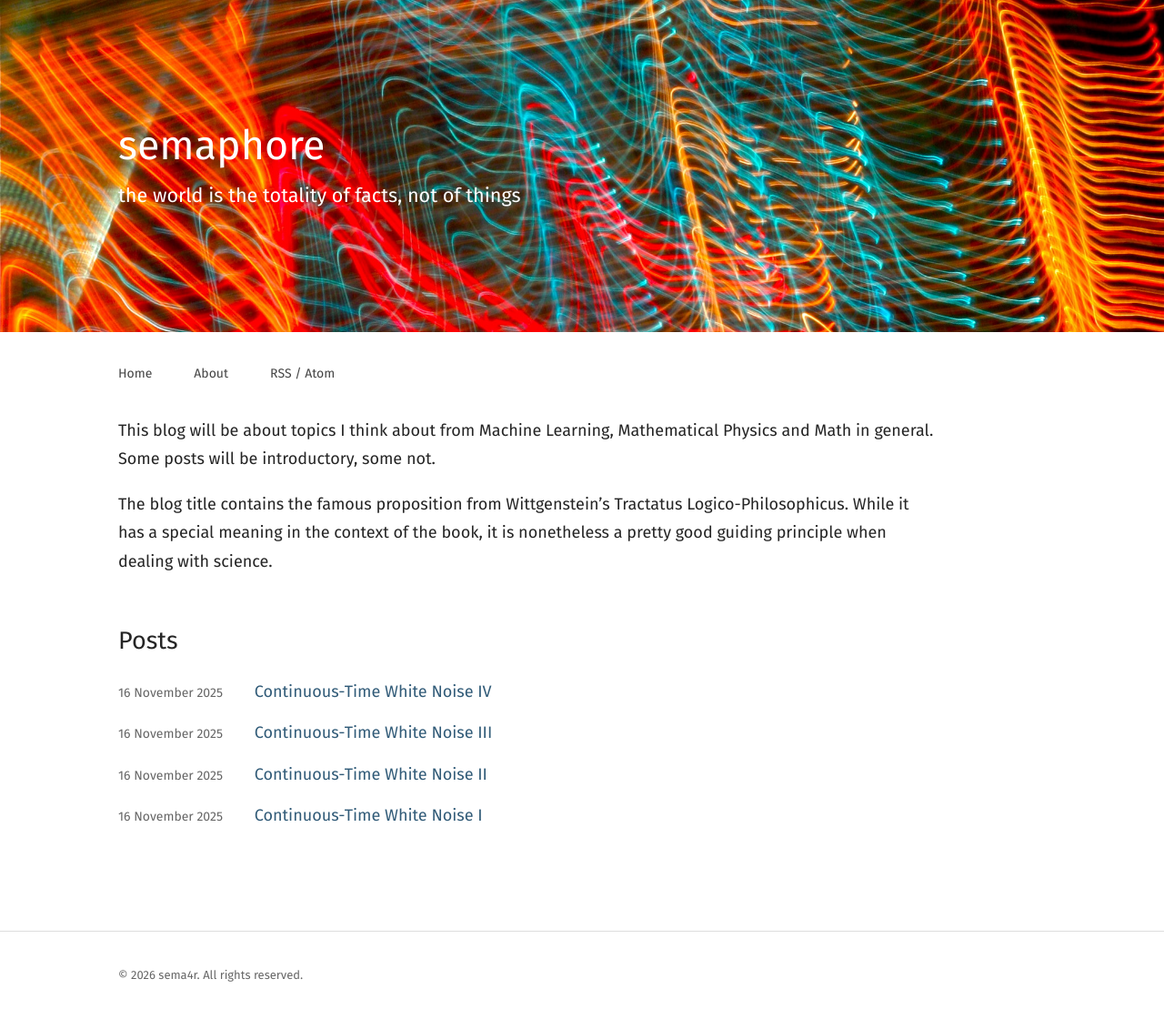
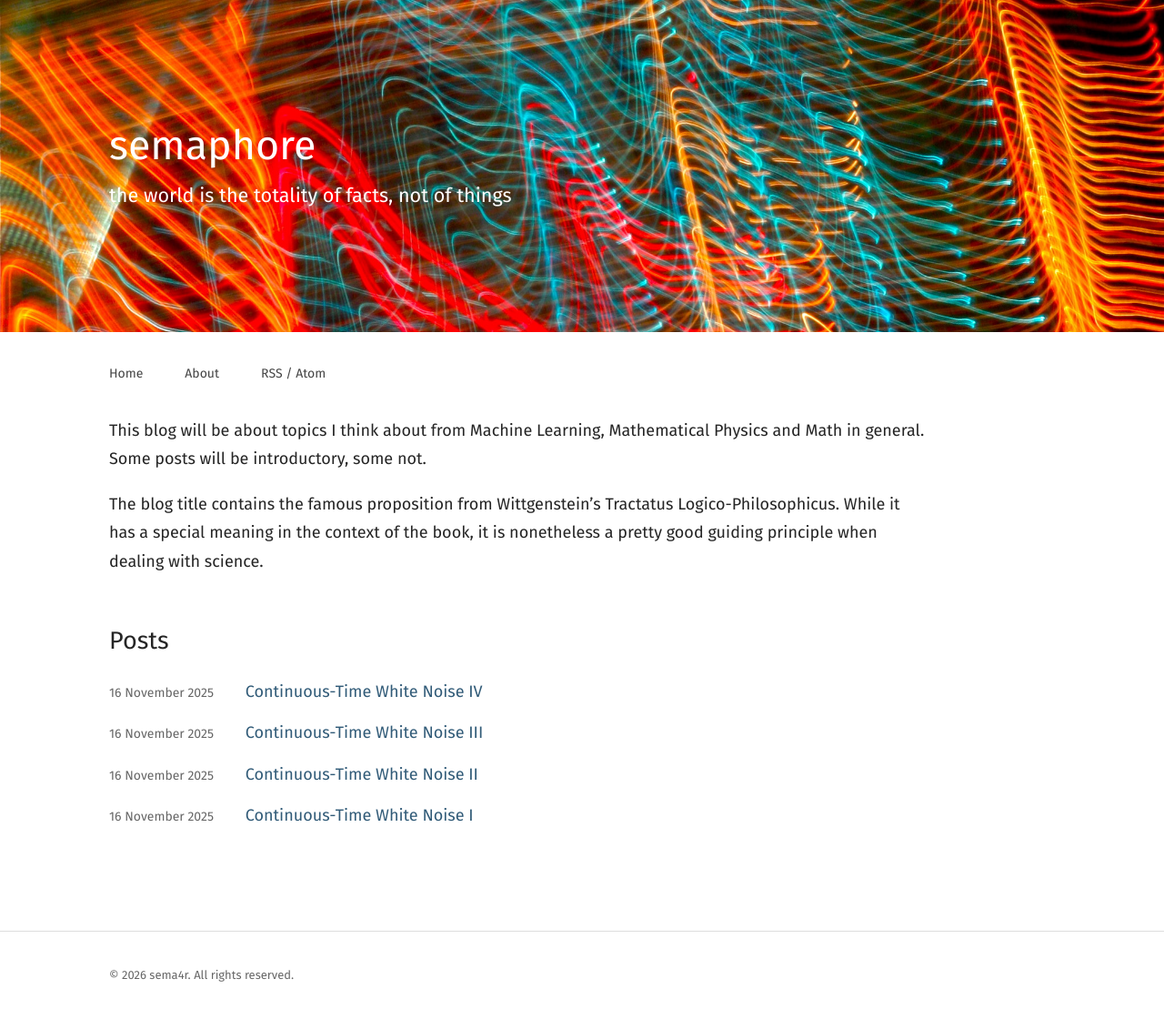
Before and after one commit to sema4r/sema4r.github.io, a Jekyll site: the page built from index.md, in a window 1280 px wide. Shown: the whole page at 91% size. Built offline with Jekyll 4.4.1, drawn with Linux system fonts in a browser that asks for light colours.

Commit message:
Update style.css

```diff
--- a/assets/css/style.css
+++ b/assets/css/style.css
@@ -22,7 +22,7 @@ body {
 
 .container {
   width: min(var(--content-width), calc(100% - 40px));
-  margin-left: max(20px, calc((100% - var(--content-width)) / 2 - 60px));
+  margin-left: max(20px, calc((100% - var(--content-width)) / 2 - 70px));
   margin-right: auto;
 }
 
@@ -40,7 +40,7 @@ body {
 
 .header-inner {
   width: min(var(--content-width), calc(100% - 40px));
-  margin-left: max(20px, calc((100% - var(--content-width)) / 2 - 60px));
+  margin-left: max(20px, calc((100% - var(--content-width)) / 2 - 70px));
   margin-right: auto;
   padding: 2rem 0;
 }
@@ -76,7 +76,7 @@ site-title:hover {
 /* Navigation */
 .site-nav {
   width: min(var(--content-width), calc(100% - 40px));
-  margin-left: max(20px, calc((100% - var(--content-width)) / 2 - 60px));
+  margin-left: max(20px, calc((100% - var(--content-width)) / 2 - 70px));
   margin-right: auto;
   padding: 1rem 0;
 }
```
